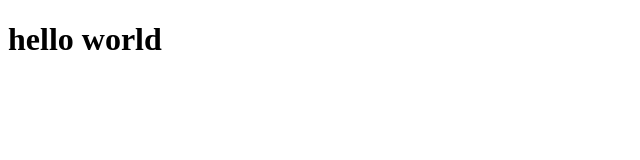
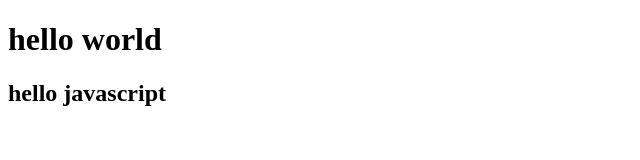
Before and after one commit to duanmaomao1996/testDemo, a plain HTML site: page index.html in a window 1280 px wide. Shown: the whole page, without its empty margins (0-640 px from the left). Drawn offline with Linux system fonts and the light colour scheme.

Commit message:
第二次提交，修改了index.html

```diff
--- a/index.html
+++ b/index.html
@@ -7,5 +7,6 @@
 </head>
 <body>
     <h1>hello world</h1>
+    <h2>hello javascript</h2>
 </body>
 </html>
```
